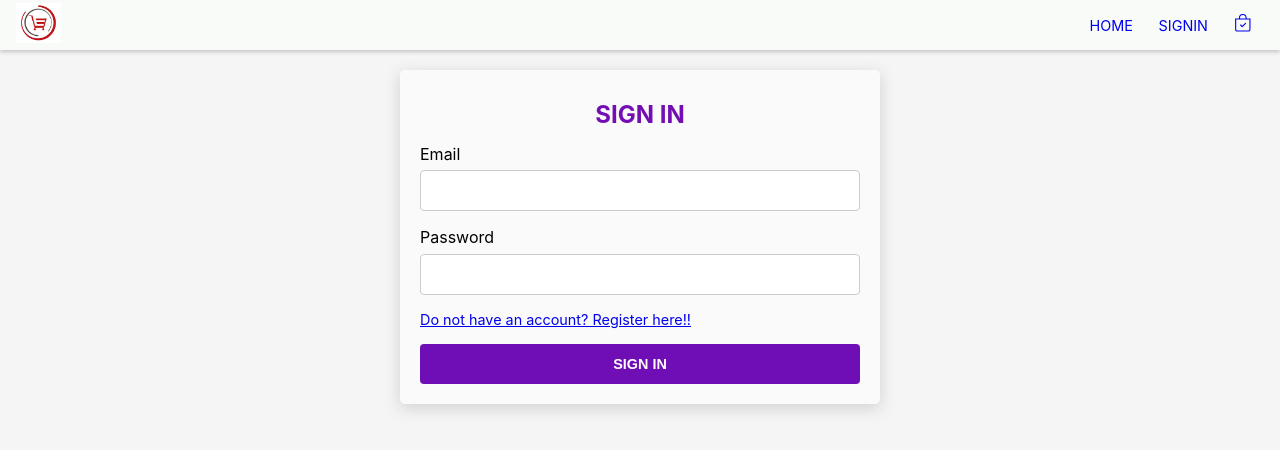
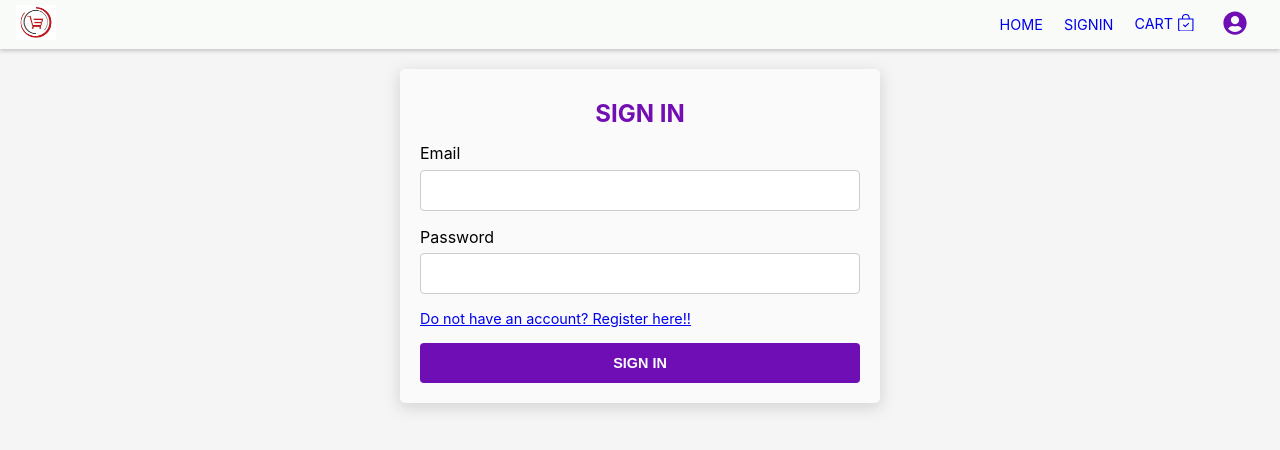
Before and after one commit to Karthik-Nayak98/e-commerce-app, a React (Create React App) app: page /signin in a window 1280 px wide. Shown: the top 450 px of the page. Built offline with nearby package versions, Linux system fonts and the light colour scheme.

Commit message:
feat: add responsive css to navbar

```diff
--- a/src/components/navbar/navbar.component.jsx
+++ b/src/components/navbar/navbar.component.jsx
@@ -1,5 +1,8 @@
-import React, { useContext } from 'react';
+import React, { useContext, useEffect, useState } from 'react';
 import { Link, useNavigate } from 'react-router-dom';
+import {GiHamburgerMenu} from 'react-icons/gi'
+import {FaUserCircle} from 'react-icons/fa'
+import {IoMdClose} from 'react-icons/io'
 
 import { BsBagCheck } from 'react-icons/bs';
 import { CartContext } from '../../context/cartContext';
@@ -10,9 +13,29 @@ import Logo from '../../assets/shoppy.png';
 import './navbar.styles.css';
 
 function Navbar() {
+  const [toggle, setToggle] = useState(false);
+  const [width, setWidth] = useState(0);
+
   const { totalItems } = useContext(CartContext);
   const user = useContext(AuthContext);
   const navigate = useNavigate();
+
+  useEffect(()=> {
+    const handleRezize = ()=>{
+      setWidth(window.innerWidth)
+      if(width > 600)
+        setToggle(false)
+    }
+    window.addEventListener('resize',handleRezize)
+    return ()=> {
+      window.removeEventListener('resize', handleRezize)
+    }
+  },[width])
+
+
+  const toggleNavbar = () => {
+    setToggle(!toggle)
+  };
 
   const handleClick = () => {
     userSignOut();
@@ -24,7 +47,12 @@ function Navbar() {
       <figure>
         <img className='logo' src={Logo} alt='' />
       </figure>
-      <ul className='navitems'>
+      <div className='hamburger' onClick={toggleNavbar}>
+       {!toggle ? <GiHamburgerMenu color='#222' size='1.5rem'/>:
+       <IoMdClose color='#222' size='1.5rem'/>}
+
+      </div>
+       <ul className={toggle? 'navitems': 'navitems active'}>
         <li>
           <Link style={{ textDecoration: 'none' }} to='/'>
             Home
@@ -45,12 +73,16 @@ function Navbar() {
           )}
         </li>
         <li>
-          <Link to='/cart'>
+          <Link to='/cart' style={{textDecoration:'none'}}>
+            Cart {' '}
             <BsBagCheck className='navicon' />
             {totalItems ? <span className='cartlength'>{totalItems}</span> : ''}
           </Link>
         </li>
-        {user ? <li className='username'> {user.displayName[0]} </li> : null}
+        {!user ? <li className='username'>
+       <FaUserCircle className='user'/>
+        {/* {user.displayName[0]}  */}
+        </li> : null}
       </ul>
     </nav>
   );
--- a/src/components/navbar/navbar.styles.css
+++ b/src/components/navbar/navbar.styles.css
@@ -2,28 +2,34 @@
   position: sticky;
   z-index: 1;
   top: 0px;
-  /* width: 100%; */
-  height: 50px;
-  padding: 0 1em;
+  /* height: 50px; */
+  padding: 0.2em 1rem;
   display: flex;
+  flex-direction: column;
+  align-items: flex-start;
   justify-content: space-between;
-  align-items: center;
+  /* align-items: center; */
   background-color: #f8fbf8;
   box-shadow: 0px 2px 4px 0px rgba(0, 0, 0, 0.2);
+  /* border: 2px solid red; */
 }
 
 .navitems {
   display: flex;
-  flex-direction: row;
+  flex-direction: column;
+  /* flex-direction: row; */
   justify-content: space-around;
-  align-items: center;
-  width: 15%;
+  align-items: flex-start;
+  width: 100%;
+  /* width: 250px;  */
   color: rgb(111, 14, 180);
   cursor: pointer;
+  /* border: 2px solid red; */
 }
 
 .logo {
-  width: 45px;
+  /* width: 45px; */
+  width: 2.5rem;
 }
 
 .navitems li {
@@ -32,19 +38,33 @@
   text-transform: uppercase;
   font-size: 0.9rem;
   text-decoration: none;
+  padding: 0.2rem;
+  /* width: 100%; */
+  /* border: 2px solid red; */
+  /* color: white; */
+  /* background-color: #e0e0e0; */
+}
+
+.navitems li:hover {
+  background-color: #e0e0e0;
 }
 
 .navitems li.username {
-  /* width: 15px; */
-  /* height: 15px; */
-  padding: 3px 8px;
+  padding: 4px 10px;
   font-weight: 700;
-  font-size: 1.2rem;
-  text-align: center;
-  border-radius: 50%;
-  color: white;
-  background-color: rgb(176, 131, 211);
+  font-size: 1.8rem;
+  /* text-align: center; */
+  /* border-radius: 50%; */
+  /* color: white; */
+  /* color: white; */
+  color: rgb(111, 14, 180);
+  /* background-color: rgb(111, 14, 180); */
 }
+
+.navitems .user {
+  font-size: 1.5rem;
+}
+
 .navicon {
   font-size: 1.1rem;
   margin-bottom: 4px;
@@ -53,9 +73,8 @@
 
 .cartlength {
   position: absolute;
-  padding: 2px;
-  top: -5px;
-  left: 10px;
+  top: -4px;
+  right: -9px;
   z-index: 1;
   width: 20px;
   height: 20px;
@@ -65,3 +84,34 @@
   color: white;
   background-color: rgb(111, 14, 180);
 }
+
+.hamburger {
+  position: absolute;
+  top: 0.7rem;
+  right: 1rem;
+}
+
+.active {
+  display: none;
+}
+
+/* Media Queries */
+@media screen and (min-width: 600px) {
+  .navbar {
+    flex-direction: row;
+    align-items: center;
+  }
+  .navitems {
+    width: 275px;
+    flex-direction: row;
+    align-items: center;
+  }
+
+  .hamburger {
+    display: none;
+  }
+
+  .active {
+    display: inherit;
+  }
+}
```
